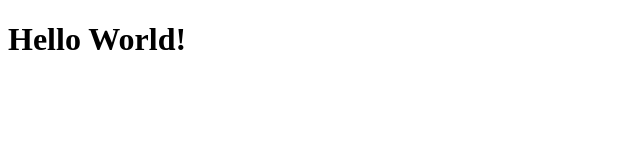
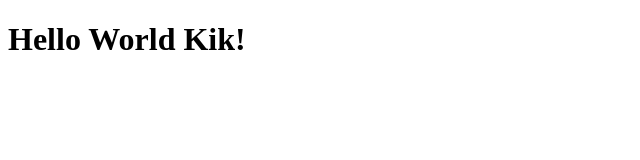
Before and after one commit to athia-suci/revou_test, a plain HTML site: page index.html in a window 1280 px wide. Shown: the whole page, without its empty margins (0-640 px from the left). Drawn offline with Linux system fonts and the light colour scheme.

Commit message:
update word

```diff
--- a/index.html
+++ b/index.html
@@ -7,6 +7,6 @@
     <title>Document</title>
 </head>
 <body>
-    <h1>Hello World!</h1>
+    <h1>Hello World Kik!</h1>
 </body>
 </html>
```
